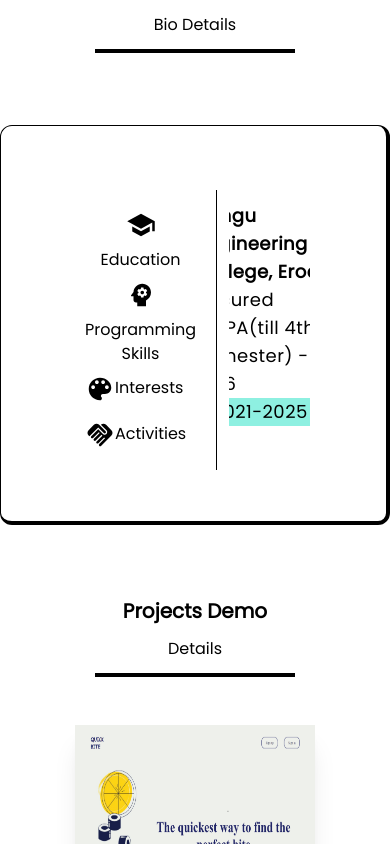
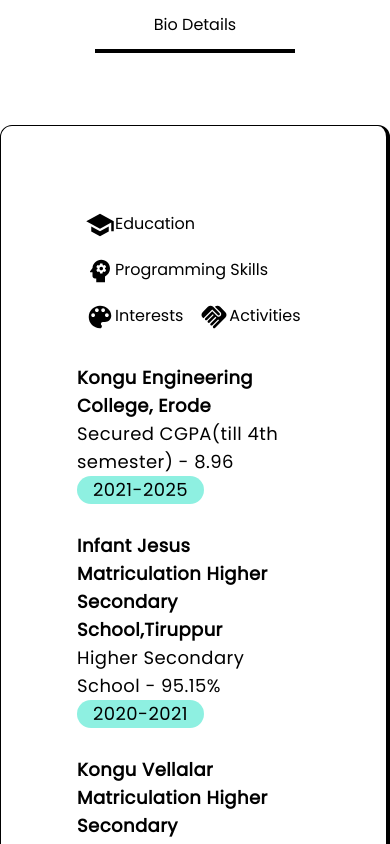
Before and after one commit to kiruthiyaashree/kiruthiyaashree.github.io, a React (Create React App) app: page / in a window 390 px wide. Shown: the part 1440-2284 px from the top of the page. Built offline with nearby package versions, Linux system fonts and the light colour scheme.

Commit message:
responsive changes

```diff
--- a/src/components/Activities.js
+++ b/src/components/Activities.js
@@ -1,30 +1,37 @@
+import '../App.css';
 export default function Activities()
 {
     return (
                 <div className=" flex justify-center items-center h-full">
                             <ul className="list-disc  tracking-wide">
-                                <div className="grid grid-cols-[5fr_1fr]">
+                                <div className="md:grid md:grid-cols-[5fr_1fr]">
                                     <li >
                                     <span className="font-bold">Joint Secretary</span>
                                         <p>Computer Science Engineering Coding Club - KEC</p>
                                     </li>
+                                    <div className="time_period">
                                     <p className="flex items-center rounded-full bg-teal-300/70 px-4">2023-2024</p>
+                                    </div>
                                 </div>
                                 <br/>
-                                <div className="grid grid-cols-[5fr_1fr] ">
+                                <div className="md:grid md:grid-cols-[5fr_1fr] ">
                                     <li >
                                     <span className="font-bold">Class Representative</span>
                                         <p >II CSE-B (3rd Semester) - KEC </p>
                                     </li>
+                                    <div className="time_period">
                                     <p className="flex items-center rounded-full bg-teal-300/70 px-4">2022-2022</p>
+                                    </div>
                                 </div>
                                 <br/>
-                                <div className="grid grid-cols-[5fr_1fr] ">
+                                <div className="md:grid md:grid-cols-[5fr_1fr] ">
                                     <li>
                                     <span className="font-bold">Executive Member</span>
                                     <p>Computer Science Engineering Coding Club - KEC</p>
                                     </li>
+                                    <div className="time_period">
                                     <p className="flex items-center rounded-full bg-teal-300/70 px-4">2022-2023</p>
+                                    </div>
                                 </div>
 
                             </ul>
--- a/src/components/Tabs.js
+++ b/src/components/Tabs.js
@@ -54,10 +54,10 @@ export default function Tabs()
         }
     };
     return (
-        <div className="flex justify-center  ">
-        <div className="border border-black w-[80rem] h-[25rem] border-b-4 border-r-4 rounded-xl p-16 grid grid-cols-[1fr_3fr]">
-                <div className="  p-3 rounded-tl-xl rounded-bl-xl  border-r border-black flex flex-col items-start justify-center w-fit">
-                    <button name="Education" className="px-2 hover:rounded-full hover:bg-teal-300/50" onClick={handleChange}> <SchoolIcon sx={{ fontSize:30,marginY:1 }} /> Education</button>
+        <div className="flex justify-center">
+        <div className="border border-black w-[80rem] tabs border-b-4 border-r-4 rounded-xl p-16 md:grid md:grid-cols-[1fr_3fr]">
+                <div className="  p-3 rounded-tl-xl rounded-bl-xl  md:border-r md:border-black md:flex md:flex-col md:items-start md:justify-center w-fit">
+                    <button name="Education" className="px-2 hover:rounded-full hover:bg-teal-300/50" onClick={handleChange}> <SchoolIcon sx={{ fontSize:30,marginY:1 }} />Education</button>
                     <button name="Programming Skills" className="px-2 hover:rounded-full hover:bg-teal-300/50" onClick={handleChange}> <PsychologyIcon sx={{ fontSize:30,marginY:1 }}/>Programming Skills</button>
                     <button name="Interests" className="px-2 hover:rounded-full hover:bg-teal-300/50" onClick={handleChange}> <ColorLensIcon sx={{ fontSize:30,marginY:1 }} />Interests</button>
                     <button name="Activities" className="px-2 hover:rounded-full hover:bg-teal-300/50" onClick={handleChange}> <HandshakeIcon sx={{ fontSize:30,marginY:1 }} />Activities</button>
@@ -67,7 +67,7 @@ export default function Tabs()
 
                 {/* </div> */}
                     <div className="p-3 text-lg overflow-hidden">
-                    <div className="scrolling-container">
+                    <div className="scrolling-container md:text-lg tabs_text sm:text-xs">
                     {
                         e_value  &&
                         <Education/>
```
